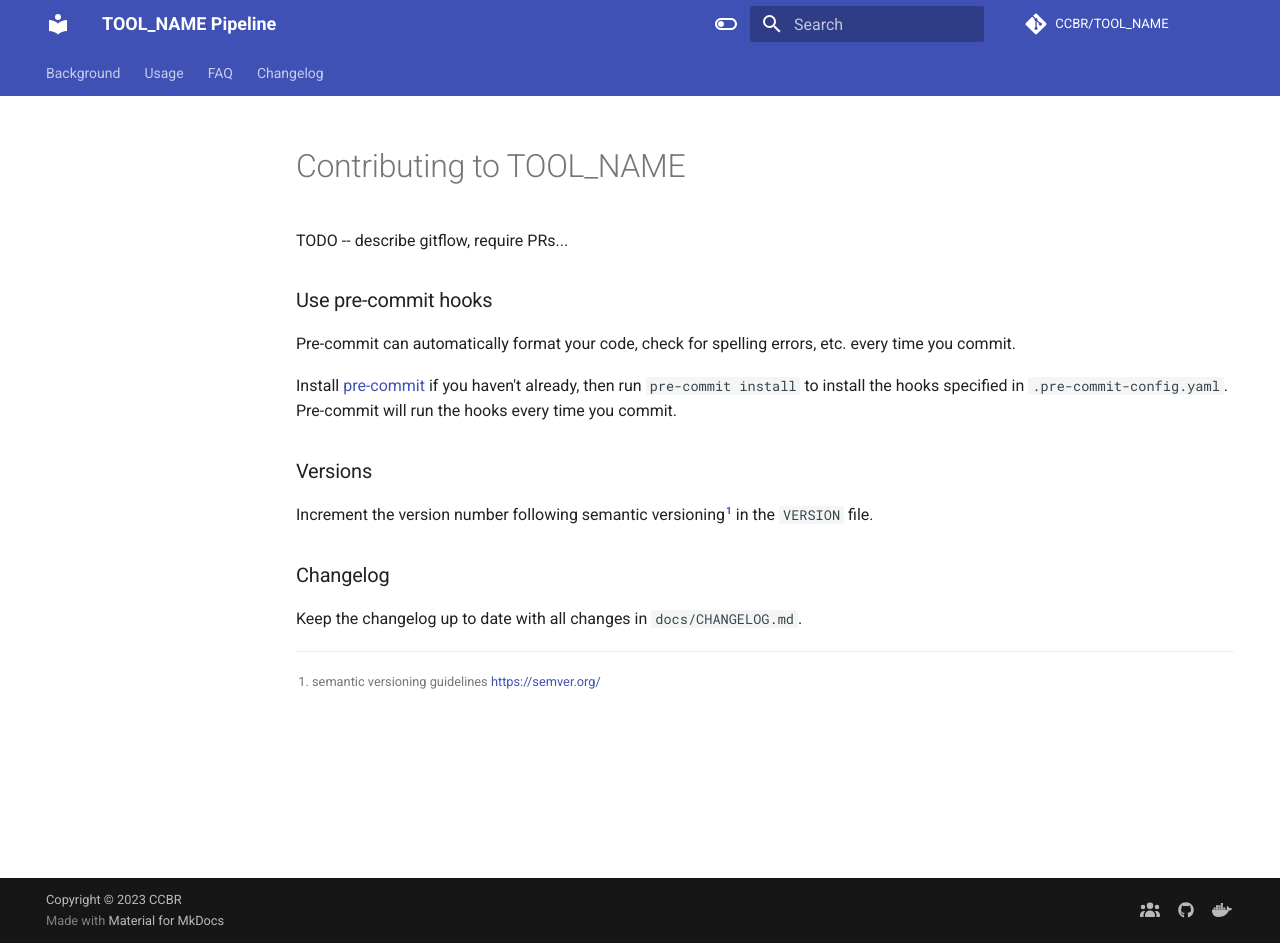
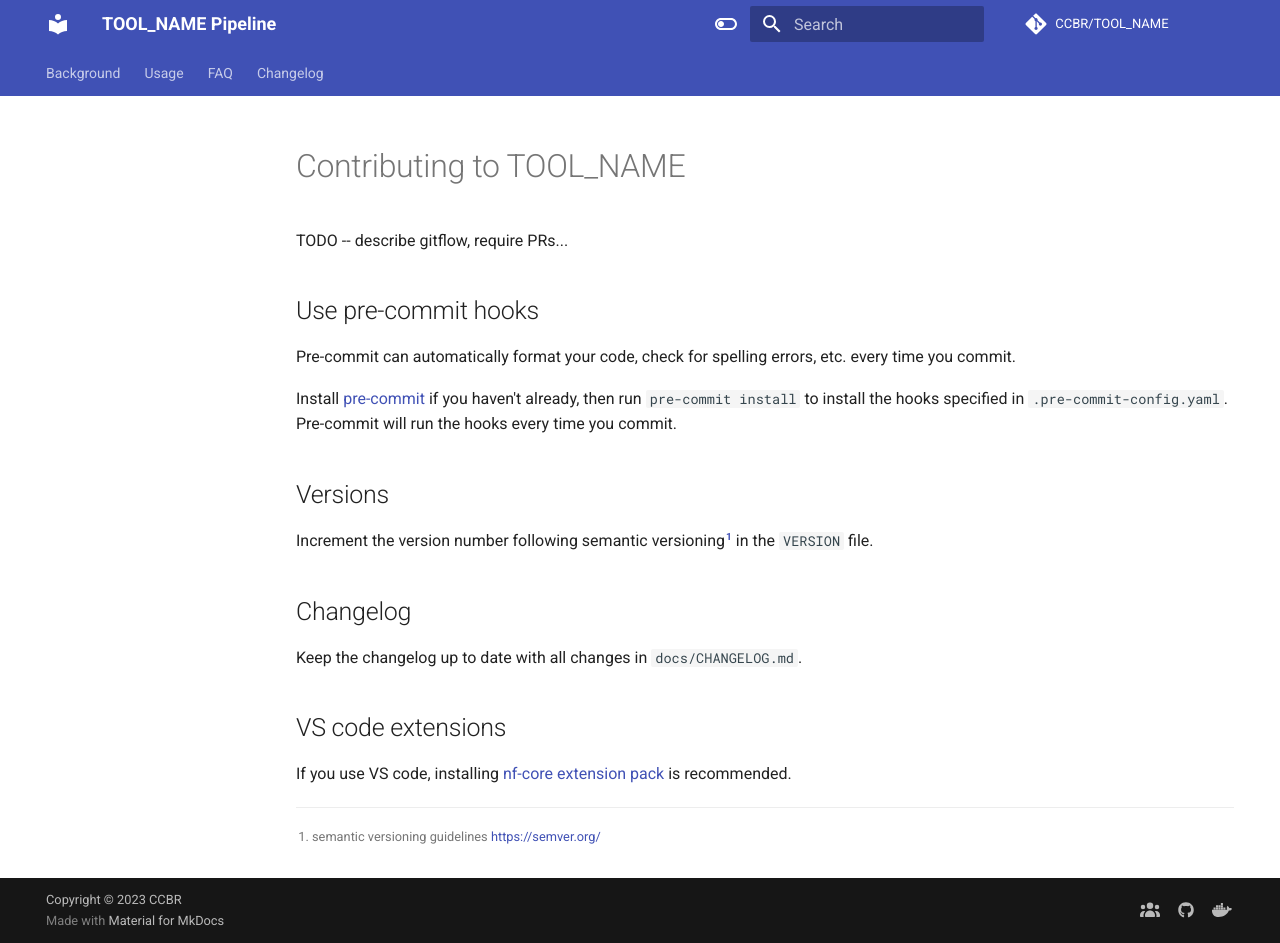
Before and after one commit to CCBR/CCBR_NextflowTemplate, an MkDocs documentation site: the page built from docs/CONTRIBUTING.md, in a window 1280 px wide and 943 px high. Built offline with MkDocs 1.6.1 and Material for MkDocs 9.7.7, drawn with Linux system fonts in a browser that asks for light colours; comment, search, counter and statistics services are not loaded; the version menu is left out.

Commit message:
docs: link to nf-core's vs code extension pack

```diff
--- a/docs/CONTRIBUTING.md
+++ b/docs/CONTRIBUTING.md
@@ -2,7 +2,7 @@
 
 TODO -- describe gitflow, require PRs...
 
-### Use pre-commit hooks
+## Use pre-commit hooks
 
 Pre-commit can automatically format your code, check for spelling errors, etc. every time you commit.
 
@@ -10,12 +10,16 @@ Install [pre-commit](https://pre-commit.com/#installation) if you haven't alread
 then run `pre-commit install` to install the hooks specified in `.pre-commit-config.yaml`.
 Pre-commit will run the hooks every time you commit.
 
-### Versions
+## Versions
 
 Increment the version number following semantic versioning[^3] in the `VERSION` file.
 
 [^3]: semantic versioning guidelines https://semver.org/
 
-### Changelog
+## Changelog
 
 Keep the changelog up to date with all changes in `docs/CHANGELOG.md`.
+
+## VS code extensions
+
+If you use VS code, installing [nf-core extension pack](https://marketplace.visualstudio.com/items?itemName=nf-core.nf-core-extensionpack) is recommended.
```
